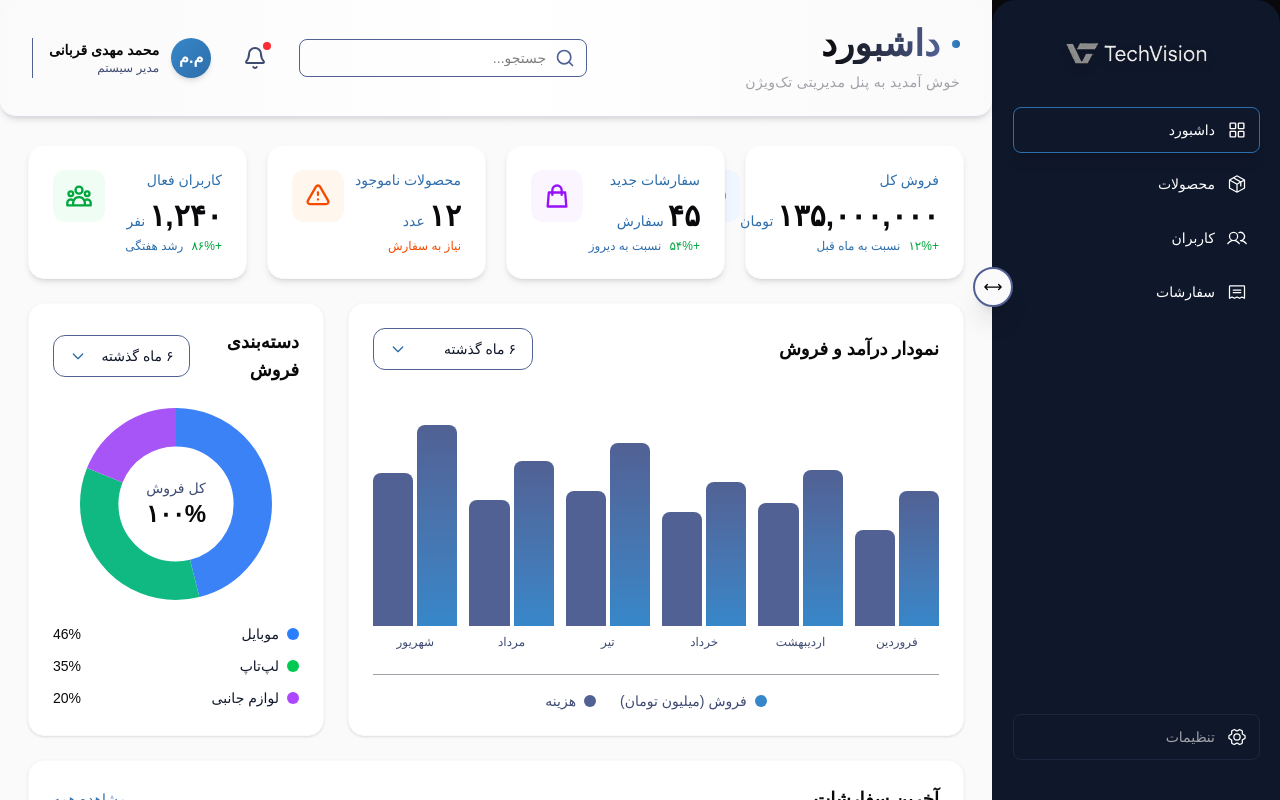
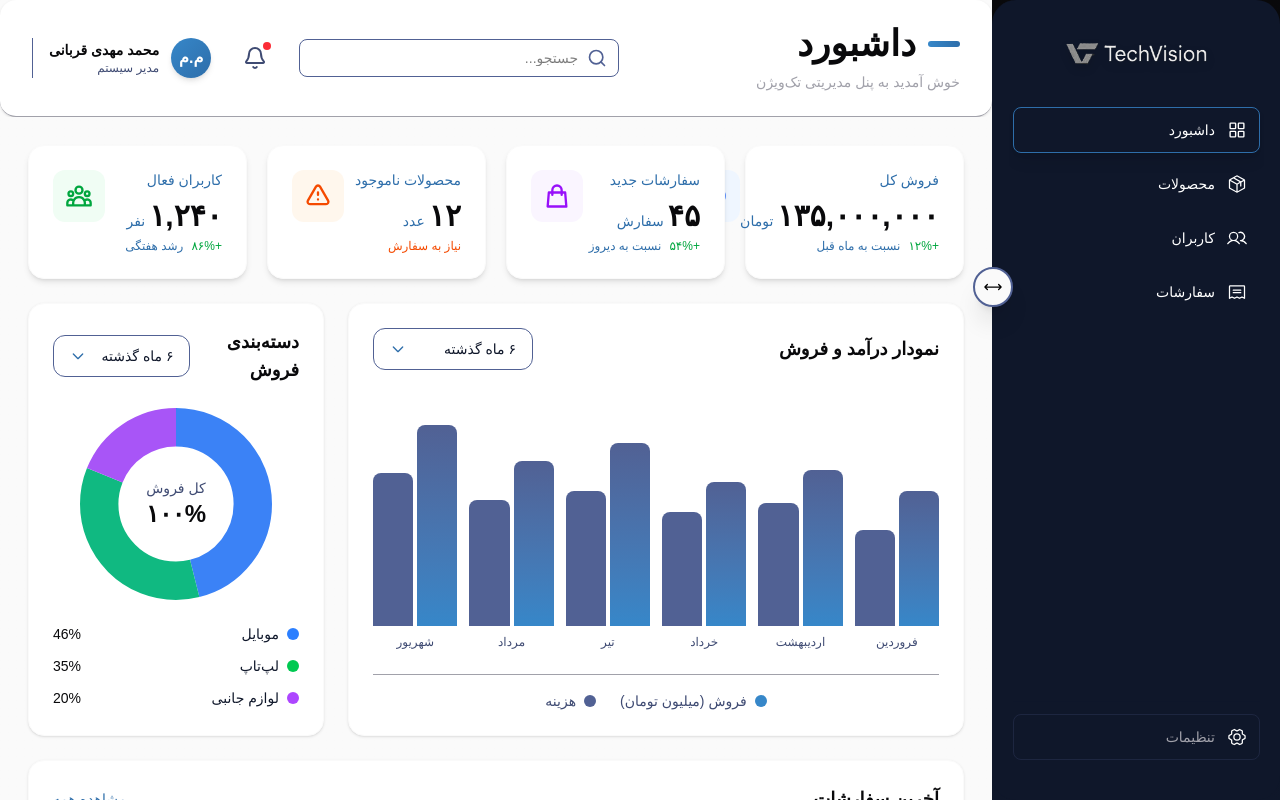
Before and after one commit to mahdi-delta/TechVision-AdminPanel, a React (Vite) app: page / in a window 1280 px wide. Built offline with nearby package versions, Linux system fonts and the light colour scheme; a small style sheet from the web is missing.

Commit message:
style: improve header layout and typography

```diff
--- a/src/components/AdminComponents/Header.jsx
+++ b/src/components/AdminComponents/Header.jsx
@@ -7,23 +7,21 @@ const Header = () => {
      const { activePage } = usePage();
 
      return (
-          <div className="bg-gradient-to-r from-tech-bg via-white to-tech-bg shadow-md border-b border-tech-navy-light/20 rounded-2xl backdrop-blur-sm">
+          <div className="bg-white shadow-sm border-b border-tech-muted rounded-2xl overflow-hidden">
                <div className="px-8 py-6">
-                    <div className="flex items-center justify-between">
-                         <div className="space-y-2">
-                              <div className="flex items-center gap-3">
-                                   <div className="h-2 w-2 rounded-full bg-gradient-to-r from-tech-accent to-tech-test"></div>
-                                   <h1 className="text-4xl font-bold bg-gradient-to-r from-tech-text to-tech-navy-light bg-clip-text text-transparent">
+                    <div className="flex items-center justify-between gap-6">
+                         <div className="flex-1">
+                              <div className="flex items-center gap-3 mb-2">
+                                   <div className="h-1.5 w-8 rounded-full bg-gradient-to-r from-tech-accent to-tech-test"></div>
+                                   <h1 className="text-4xl font-bold text-tech-text">
                                         {activePage}
                                    </h1>
                               </div>
-                              <p className="text-sm text-tech-muted tracking-wide font-medium">
-                                   خوش آمدید به پنل مدیریتی تک‌ویژن
-                              </p>
+                              <p className="text-sm text-tech-muted font-medium">خوش آمدید به پنل مدیریتی تک‌ویژن</p>
                          </div>
 
                          <div className="flex items-center gap-6">
-                              <div className="hidden md:block w-72">
+                              <div className="hidden md:block w-80">
                                    <SearchInput value="" onChange={() => {}} />
                               </div>
 
```
